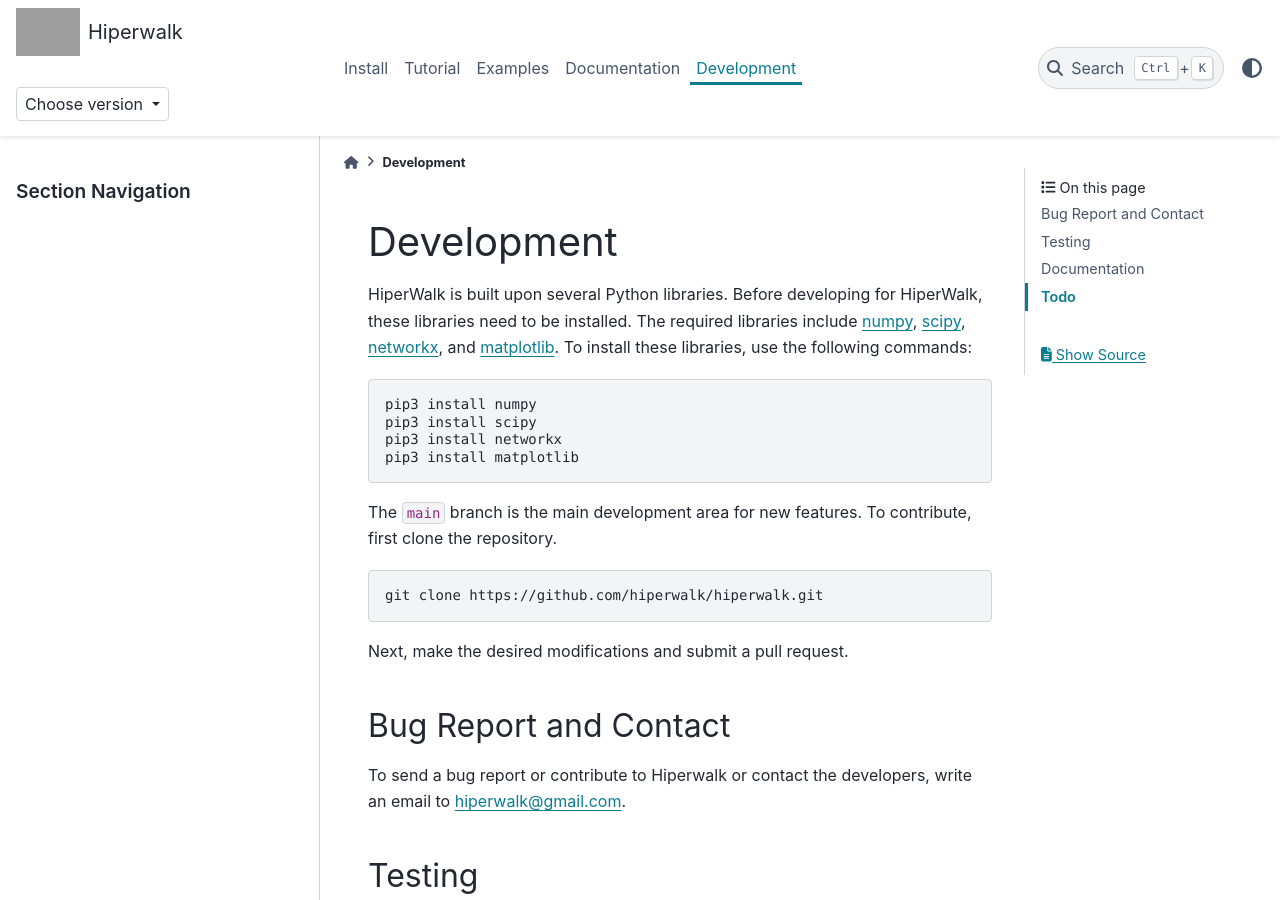
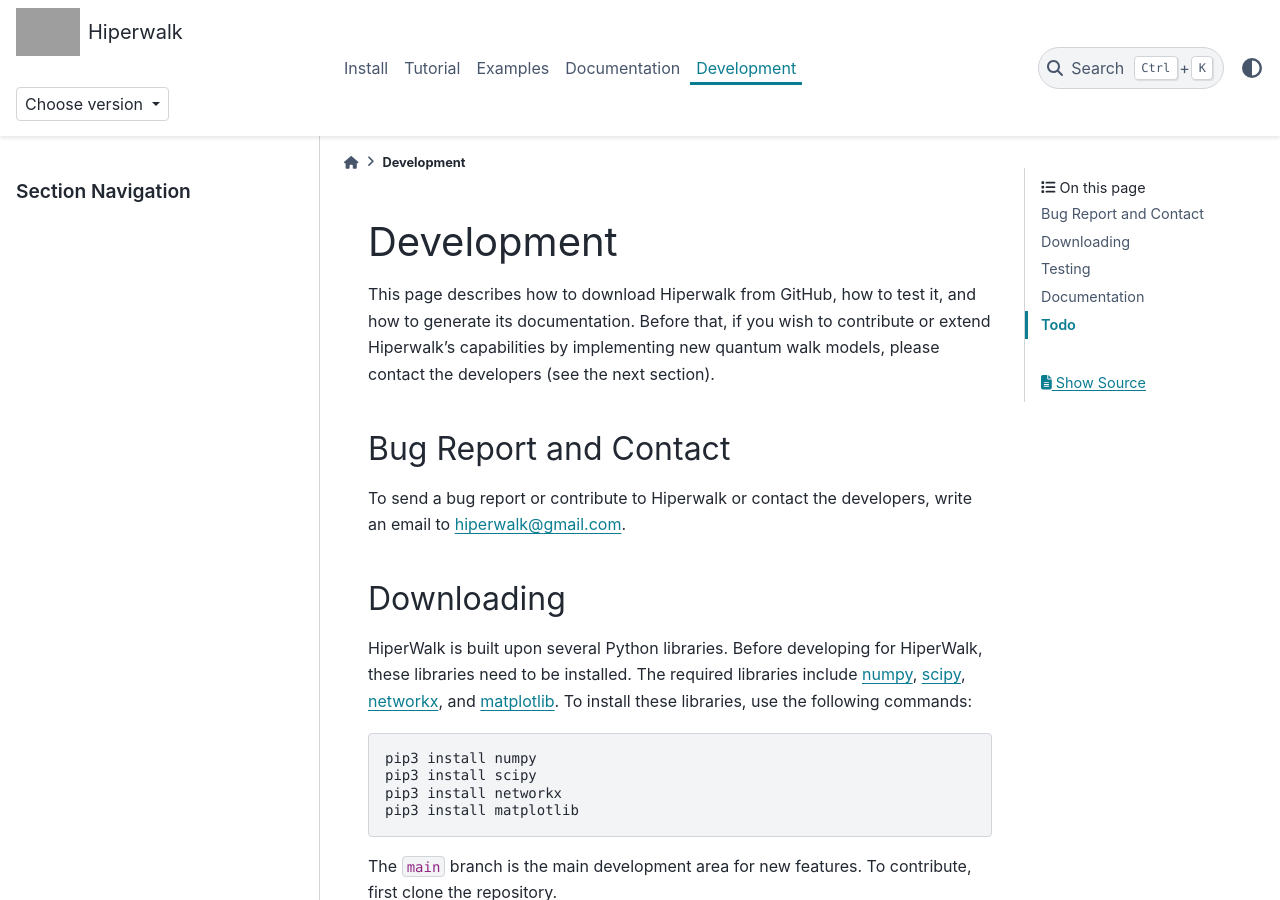
Before and after one commit to hiperwalk/hiperwalk, a Sphinx documentation site: the page built from docs/development/index.rst, in a window 1280 px wide and 900 px high. Built offline with Sphinx 7.4.7 and the PyData theme 0.15.4, drawn with Linux system fonts in a browser that asks for light colours; grey boxes are pictures that could not be loaded.

Commit message:
Update index.rst

```diff
--- a/docs/development/index.rst
+++ b/docs/development/index.rst
@@ -2,6 +2,23 @@
 
 ===========
 Development
+===========
+
+This page describes how to download Hiperwalk
+from GitHub, how to test it, and how to generate
+its documentation. Before that, if you wish to
+contribute or extend Hiperwalk's capabilities by
+implementing new quantum walk models, please contact
+the developers (see the next section).
+
+Bug Report and Contact
+======================
+
+To send a bug report or
+contribute to Hiperwalk or contact the developers,
+write an email to hiperwalk@gmail.com.
+
+Downloading
 ===========
 
 HiperWalk is built upon several Python libraries.
```
Also changed, not shown: other parts of docs/development/index.rst (+0 -7 lines).
